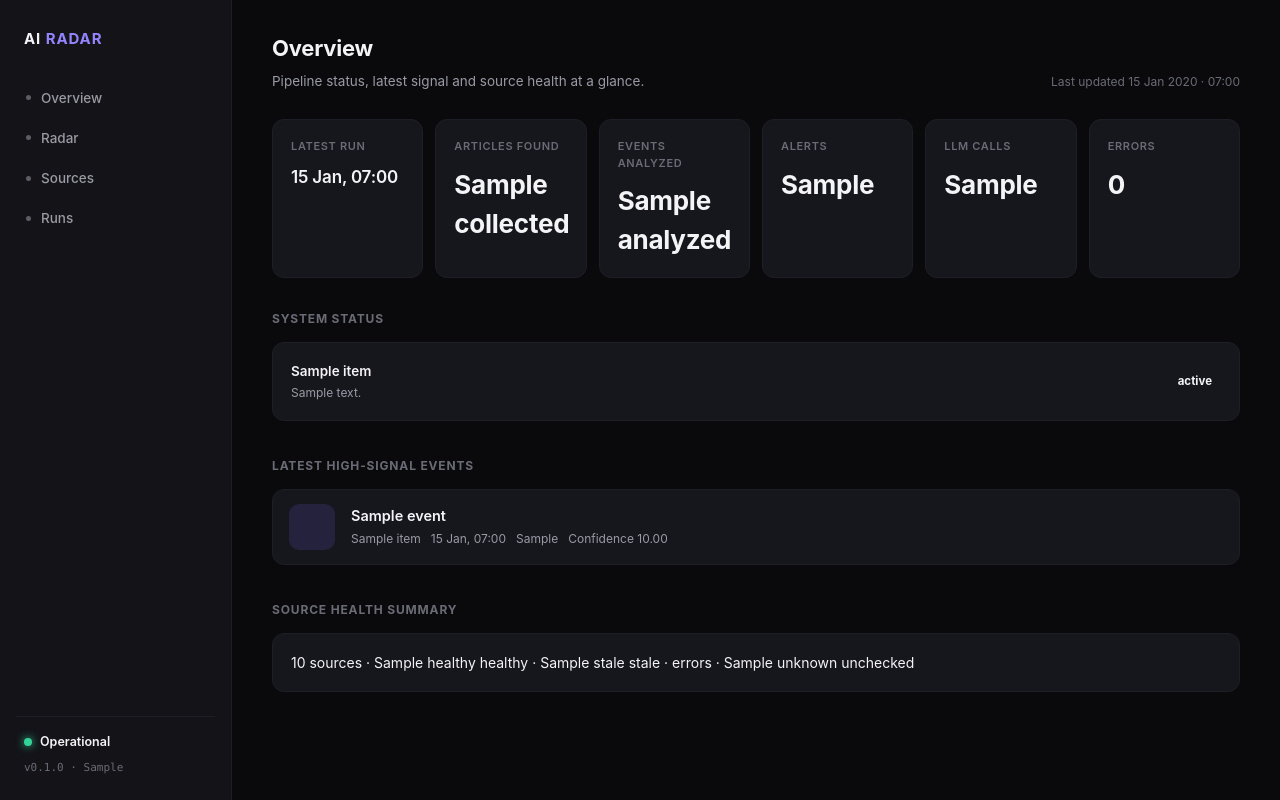
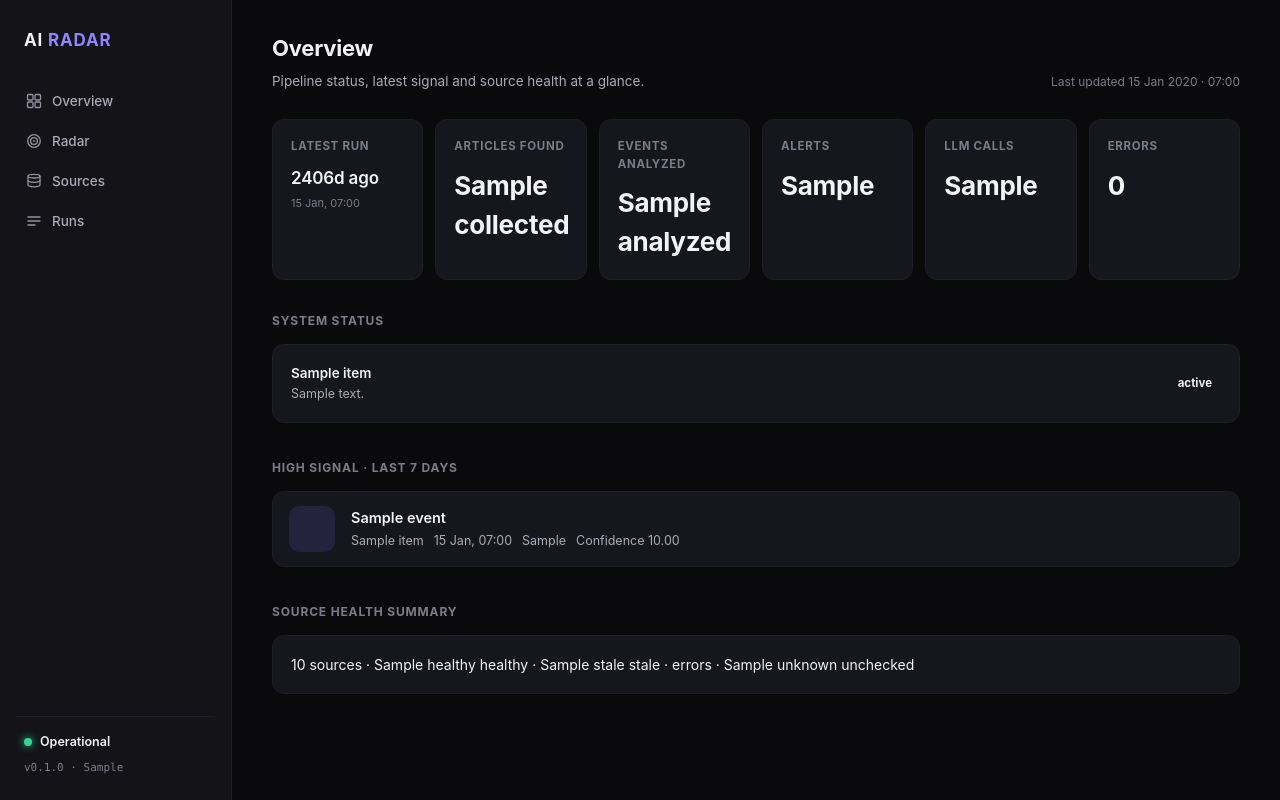
Before and after one commit to gabrieljaime/ia-radar, a FastAPI app: template app/templates/overview/index.html in a window 1280 px wide. Run offline with FastAPI, Linux system fonts and the light colour scheme; the template is opened without the code that fills it: most values are stand-ins (such as "Sample title", 1, 10 or a date in 2020).

Commit message:
agrega frontend

```diff
--- a/app/static/css/app.css
+++ b/app/static/css/app.css
@@ -6,8 +6,8 @@
   --border: #26262f;
   --border-soft: #1e1e26;
   --text: #f4f4f6;
-  --text-dim: #9a9aa5;
-  --text-faint: #6b6b76;
+  --text-dim: #aaaab6;
+  --text-faint: #7c7c88;
   --accent: #7c6cf6;
   --accent-soft: rgba(124, 108, 246, 0.14);
   --accent-strong: #9385ff;
@@ -70,9 +70,9 @@ a {
 }
 
 .brand {
-  font-size: 15px;
-  font-weight: 700;
-  letter-spacing: 0.06em;
+  font-size: 17px;
+  font-weight: 750;
+  letter-spacing: 0.05em;
   padding: 4px 8px 28px;
   color: var(--text);
 }
@@ -110,12 +110,11 @@ a {
   color: var(--accent-strong);
 }
 
-.nav-dot {
-  width: 5px;
-  height: 5px;
-  border-radius: 50%;
-  background: currentColor;
-  opacity: 0.55;
+.nav-icon {
+  width: 16px;
+  height: 16px;
+  flex-shrink: 0;
+  opacity: 0.85;
 }
 
 .sidebar-footer {
@@ -210,18 +215,28 @@ a {
 }
 
 .card {
+  display: block;
   background: var(--bg-card);
   border: 1px solid var(--border-soft);
   border-radius: var(--radius);
   padding: 18px 18px;
 }
 
+a.card.kpi-card {
+  transition: background 0.12s ease, border-color 0.12s ease;
+}
+
+a.card.kpi-card:hover {
+  background: var(--bg-card-hover);
+  border-color: var(--border);
+}
+
 .kpi-card .kpi-label {
-  font-size: 11px;
+  font-size: 11.5px;
   text-transform: uppercase;
   letter-spacing: 0.06em;
   color: var(--text-faint);
-  font-weight: 600;
+  font-weight: 650;
   margin-bottom: 10px;
 }
 
@@ -234,6 +249,12 @@ a {
 .kpi-card .kpi-value.small {
   font-size: 17px;
   font-weight: 600;
+}
+
+.kpi-sub {
+  font-size: 11px;
+  color: var(--text-faint);
+  margin-top: 4px;
 }
 
 /* Section */
@@ -272,7 +293,7 @@ a {
 }
 
 .status-row .detail {
-  font-size: 12px;
+  font-size: 12.5px;
   color: var(--text-dim);
   margin-top: 2px;
 }
@@ -374,11 +396,12 @@ a {
 }
 
 .event-meta {
-  font-size: 12px;
+  font-size: 12.5px;
   color: var(--text-dim);
   display: flex;
   gap: 10px;
   flex-wrap: wrap;
+  align-items: center;
 }
 
 .event-badges {
--- a/app/templates/base.html
+++ b/app/templates/base.html
@@ -10,7 +10,7 @@
   <body>
     <div class="app-shell">
       {% include "partials/sidebar.html" %}
-      <main class="main">
+      <main class="main{% if active_nav in ['overview', 'sources', 'runs'] %} main-narrow{% endif %}">
         {% block content %}{% endblock %}
       </main>
     </div>
--- a/app/templates/overview/index.html
+++ b/app/templates/overview/index.html
@@ -1,35 +1,21 @@
 {% extends "base.html" %}
 {% block title %}Overview · AI Radar{% endblock %}
 {% block content %}
+{% from "partials/kpi_card.html" import kpi_card %}
 {% set page_title = "Overview" %}
 {% set page_subtitle = "Pipeline status, latest signal and source health at a glance." %}
 {% include "partials/header.html" %}
 
+{% set run_href = ("/runs/" ~ run.id) if run else none %}
 <div class="kpi-grid">
-  <div class="card kpi-card">
-    <div class="kpi-label">Latest Run</div>
-    <div class="kpi-value small">{{ run.started_at|local_time_short if run else "—" }}</div>
-  </div>
-  <div class="card kpi-card">
-    <div class="kpi-label">Articles Found</div>
-    <div class="kpi-value">{{ run.collected if run else "—" }}</div>
-  </div>
-  <div class="card kpi-card">
-    <div class="kpi-label">Events Analyzed</div>
-    <div class="kpi-value">{{ run.analyzed if run else "—" }}</div>
-  </div>
-  <div class="card kpi-card">
-    <div class="kpi-label">Alerts</div>
-    <div class="kpi-value">{{ run.alerts_sent if run else "—" }}</div>
-  </div>
-  <div class="card kpi-card">
-    <div class="kpi-label">LLM Calls</div>
-    <div class="kpi-value">{{ run.llm_calls if run else "—" }}</div>
-  </div>
-  <div class="card kpi-card">
-    <div class="kpi-label">Errors</div>
-    <div class="kpi-value">{{ run.error_summary|length if run else "—" }}</div>
-  </div>
+  {{ kpi_card("Latest Run", run.started_at|relative_time if run else "—", href=run_href,
+              sub=run.started_at|local_time_short if run else none,
+              tooltip=run.started_at|local_time if run else none, value_class="small") }}
+  {{ kpi_card("Articles Found", run.collected if run else "—", href=run_href) }}
+  {{ kpi_card("Events Analyzed", run.analyzed if run else "—", href=run_href) }}
+  {{ kpi_card("Alerts", run.alerts_sent if run else "—", href="/radar?min_alert=90&date=30d") }}
+  {{ kpi_card("LLM Calls", run.llm_calls if run else "—", href=run_href) }}
+  {{ kpi_card("Errors", run.error_summary|length if run else "—", href=run_href) }}
 </div>
 
 <div class="section">
@@ -48,7 +34,7 @@
 </div>
 
 <div class="section">
-  <div class="section-title">Latest High-Signal Events</div>
+  <div class="section-title">High Signal · Last 7 Days</div>
   {% if high_signal_events %}
   <div class="event-list">
     {% for item in high_signal_events %}
@@ -71,7 +57,7 @@
   {% else %}
   <div class="card empty-state">
     <div class="empty-icon">◌</div>
-    No events detected yet.
+    No high-signal events detected in the last 7 days.
   </div>
   {% endif %}
 </div>
--- /dev/null
+++ b/app/templates/partials/kpi_card.html
@@ -0,0 +1,7 @@
+{% macro kpi_card(label, value, href=none, sub=none, tooltip=none, value_class='') %}
+{% if href %}<a class="card kpi-card" href="{{ href }}">{% else %}<div class="card kpi-card">{% endif %}
+  <div class="kpi-label">{{ label }}</div>
+  <div class="kpi-value {{ value_class }}"{% if tooltip %} title="{{ tooltip }}"{% endif %}>{{ value }}</div>
+  {% if sub %}<div class="kpi-sub">{{ sub }}</div>{% endif %}
+{% if href %}</a>{% else %}</div>{% endif %}
+{% endmacro %}
--- a/app/templates/partials/sidebar.html
+++ b/app/templates/partials/sidebar.html
@@ -2,16 +2,37 @@
   <div class="brand">AI <span>RADAR</span></div>
   <nav class="nav">
     <a class="nav-item {% if active_nav == 'overview' %}active{% endif %}" href="/">
-      <span class="nav-dot"></span> Overview
+      <svg class="nav-icon" viewBox="0 0 16 16" fill="none" stroke="currentColor" stroke-width="1.3" aria-hidden="true">
+        <rect x="1.5" y="1.5" width="5.5" height="5.5" rx="1" />
+        <rect x="9" y="1.5" width="5.5" height="5.5" rx="1" />
+        <rect x="1.5" y="9" width="5.5" height="5.5" rx="1" />
+        <rect x="9" y="9" width="5.5" height="5.5" rx="1" />
+      </svg>
+      Overview
     </a>
     <a class="nav-item {% if active_nav == 'radar' %}active{% endif %}" href="/radar">
-      <span class="nav-dot"></span> Radar
+      <svg class="nav-icon" viewBox="0 0 16 16" fill="none" stroke="currentColor" stroke-width="1.3" aria-hidden="true">
+        <circle cx="8" cy="8" r="6.3" />
+        <circle cx="8" cy="8" r="3.4" />
+        <circle cx="8" cy="8" r="0.9" fill="currentColor" stroke="none" />
+      </svg>
+      Radar
     </a>
     <a class="nav-item {% if active_nav == 'sources' %}active{% endif %}" href="/sources">
-      <span class="nav-dot"></span> Sources
+      <svg class="nav-icon" viewBox="0 0 16 16" fill="none" stroke="currentColor" stroke-width="1.3" stroke-linecap="round" stroke-linejoin="round" aria-hidden="true">
+        <ellipse cx="8" cy="3.2" rx="6" ry="1.8" />
+        <path d="M2 3.2v4.4c0 1 2.7 1.8 6 1.8s6-.8 6-1.8V3.2" />
+        <path d="M2 7.6v4.4c0 1 2.7 1.8 6 1.8s6-.8 6-1.8V7.6" />
+      </svg>
+      Sources
     </a>
     <a class="nav-item {% if active_nav == 'runs' %}active{% endif %}" href="/runs">
-      <span class="nav-dot"></span> Runs
+      <svg class="nav-icon" viewBox="0 0 16 16" fill="none" stroke="currentColor" stroke-width="1.3" stroke-linecap="round" aria-hidden="true">
+        <line x1="2" y1="4" x2="14" y2="4" />
+        <line x1="2" y1="8" x2="14" y2="8" />
+        <line x1="2" y1="12" x2="9" y2="12" />
+      </svg>
+      Runs
     </a>
   </nav>
   <div class="sidebar-footer">
--- a/app/templates/radar/_list.html
+++ b/app/templates/radar/_list.html
@@ -14,6 +14,9 @@
         <span>Confidence {{ "%.2f"|format(item.event.confidence) }}</span>
         <span>Hype {{ "%.2f"|format(item.event.hype_probability) }}</span>
         <span>{% if item.event.primary_source_verified %}Primary source: verified{% else %}Primary source: not verified{% endif %}</span>
+        {% if filters.date_bucket in ('90d', 'all') and item.is_historical %}
+        <span class="badge historical">Historical</span>
+        {% endif %}
       </div>
     </div>
     <div class="event-badges">
--- a/app/web/queries/events.py
+++ b/app/web/queries/events.py
@@ -8,6 +8,7 @@ from sqlalchemy import desc, exists, func, select
 from sqlalchemy.orm import Session
 
 from app.db.models import Article, Event, EventScore, PipelineRun, Profile, Source
+from app.web.recency import DEFAULT_DATE_BUCKET, is_historical, resolve_recency_at
 
 DEFAULT_PAGE_SIZE = 25
 
@@ -27,6 +28,7 @@ class EventListItem:
     published_at: datetime | None
     max_alert: int
     badges: list[ProfileBadge]
+    is_historical: bool
 
 
 @dataclass(slots=True)
@@ -34,6 +36,7 @@ class EventFilters:
     profile: str | None = None
     source_id: UUID | None = None
     days: int | None = None
+    date_bucket: str = DEFAULT_DATE_BUCKET
     primary_only: bool | None = None
     min_relevance: int | None = None
     min_alert: int | None = None
@@ -144,12 +147,14 @@ def build_list_item(session: Session, event: Event) -> EventListItem:
         for profile, score in score_rows[:3]
     ]
     max_alert = max((score.alert_score for _, score in score_rows), default=0)
+    recency_at = resolve_recency_at(article.published_at if article else None, event.first_seen_at)
     return EventListItem(
         event=event,
         source_name=source.name if source else None,
         published_at=article.published_at if article else None,
         max_alert=max_alert,
         badges=badges,
+        is_historical=is_historical(recency_at),
     )
 
 
--- a/app/web/templates.py
+++ b/app/web/templates.py
@@ -3,11 +3,12 @@ from pathlib import Path
 from fastapi.templating import Jinja2Templates
 
 from app.web.profile_style import profile_color
-from app.web.timeutil import to_local, to_local_short
+from app.web.timeutil import relative_time, to_local, to_local_short
 
 TEMPLATES_DIR = Path(__file__).resolve().parent.parent / "templates"
 
 templates = Jinja2Templates(directory=str(TEMPLATES_DIR))
 templates.env.filters["local_time"] = to_local
 templates.env.filters["local_time_short"] = to_local_short
+templates.env.filters["relative_time"] = relative_time
 templates.env.filters["profile_color"] = profile_color
--- /dev/null
+++ b/app/web/tz.py
@@ -0,0 +1,13 @@
+from __future__ import annotations
+
+from datetime import UTC, datetime
+
+
+def as_utc(value: datetime) -> datetime:
+    """Normalize a possibly-naive datetime to UTC-aware.
+
+    SQLite (used in tests) drops tzinfo on round-trip even for
+    DateTime(timezone=True) columns; PostgreSQL (production) does not, so a
+    naive value here always represents UTC, never the host's local time.
+    """
+    return value if value.tzinfo is not None else value.replace(tzinfo=UTC)
```
Also changed, not shown: other parts of app/static/css/app.css (+39 -2 lines), app/templates/radar/detail.html (+23 -8 lines), app/templates/radar/index.html (+8 -7 lines), app/web/queries/overview.py (+20 -13 lines), app/web/radar.py (+19 -1 lines), app/web/recency.py (added, +38 -0 lines), app/web/timeutil.py (+26 -9 lines), tests/test_web.py (+340 -3 lines).
